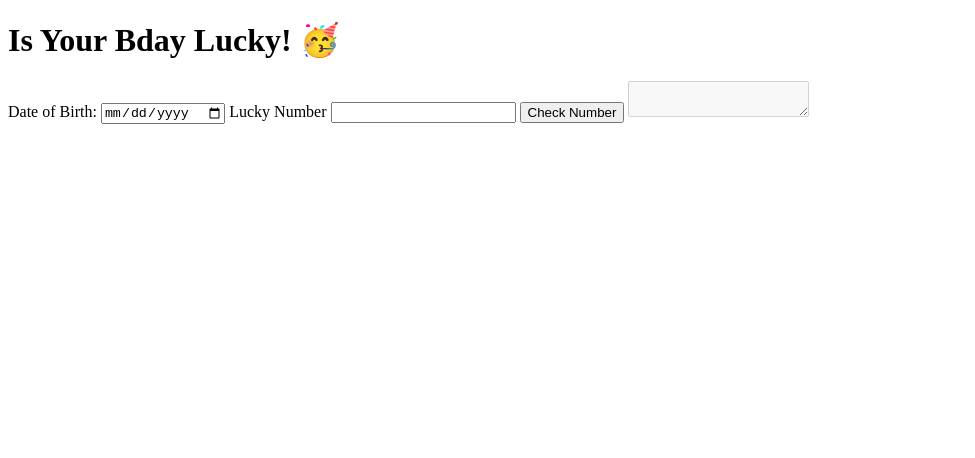
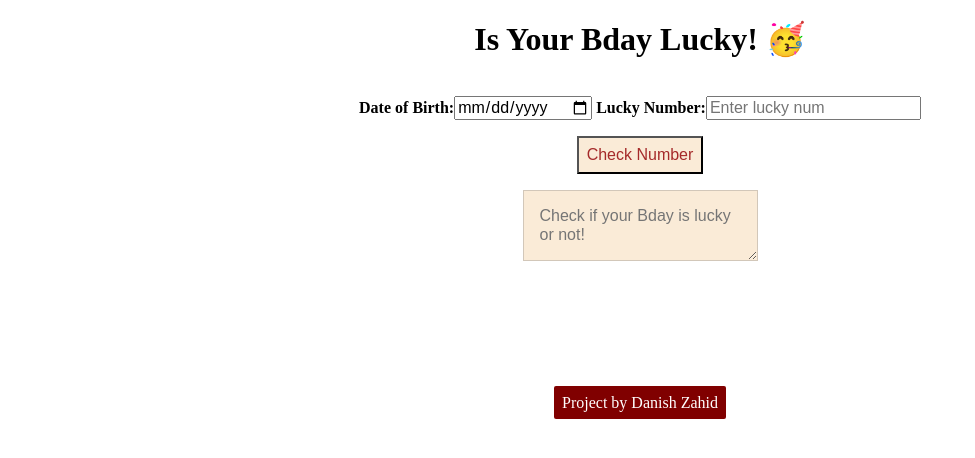
Before and after one commit to danishzahid/lucky-number-game, a plain HTML site: page index.html in a window 1280 px wide. Shown: the whole page, without its empty margins (0-975 px from the left). Drawn offline with nearby package versions, Linux system fonts and the light colour scheme.

Commit message:
added css : style.css

```diff
--- a/index.html
+++ b/index.html
@@ -4,17 +4,24 @@
     <meta charset="UTF-8">
     <meta http-equiv="X-UA-Compatible" content="IE=edge">
     <meta name="viewport" content="width=device-width, initial-scale=1.0">
+    <link rel="stylesheet" href="https://cdnjs.cloudflare.com/ajax/libs/normalize/7.0.0/normalize.min.css">
+    <link rel="stylesheet" href="style.css">
     <title>Birthday Lucky</title>
 </head>
 <body>
     <h1>Is Your Bday Lucky! 🥳</h1>
     <div class="container">
-        <label for="date-of-birth">Date of Birth:</label>
-        <input type="date" name="" id="date-of-birth">
-        <label for="lucky-number">Lucky Number</label>
-        <input type="number" name="" id="lucky-number">
+        <label for="date-of-birth"><strong>Date of Birth:</strong><input type="date" name="" id="date-of-birth"></label>
+        <label for="lucky-number"><strong>Lucky Number:</strong><input type="number" name="" id="lucky-number" placeholder="Enter lucky num" ></label>
+        <div class="btn">
         <button id="check-number">Check Number</button>
-        <textarea name="" id="output-bx" disabled></textarea>
+        </div>
+    <div class="output-block">
+        <textarea name="" id="output-bx" placeholder="Check if your Bday is lucky or not!" disabled></textarea>
+    </div>
+        <div class="portfolio">
+            <a href="https://clbydanish.netlify.app">Project by Danish Zahid</a>
+        </div>
     </div>
     <script src="script.js"></script>
 </body>
--- /dev/null
+++ b/style.css
@@ -0,0 +1,49 @@
+.container {
+    display: block;
+    text-align: center;
+    padding: 1rem;
+}
+
+h1 {
+    text-align: center;
+}
+
+a {
+    text-decoration: none;
+    background-color: maroon;
+    color: white;
+    border-radius: 2px;
+    padding: 0.5rem;
+}
+.portfolio {
+    margin-top: 8rem;
+}
+a:hover {
+    background-color: white;
+    color: black;
+    border: 2px solid black;
+}
+
+.output-block {
+    margin-top: 1rem;
+}
+
+#output-bx {
+    background-color: antiquewhite;
+    padding: 1rem;
+}
+
+.btn {
+    margin-top: 1rem;
+}
+
+#check-number {
+    background-color: antiquewhite;
+    color: brown;
+    padding: 0.5rem;
+}
+
+#check-number:hover {
+    background-color: bisque;
+    border-color: white;
+}
```
